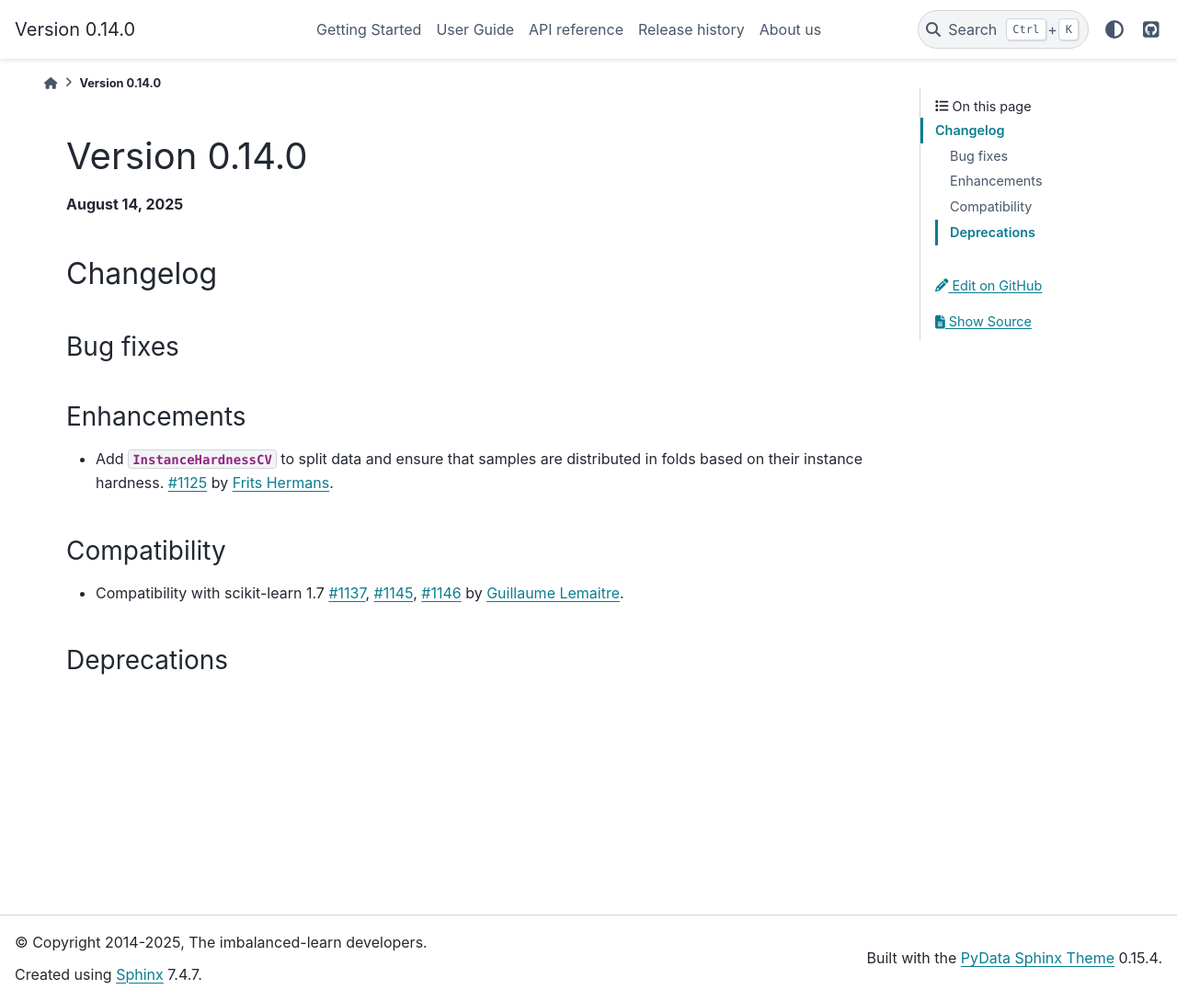
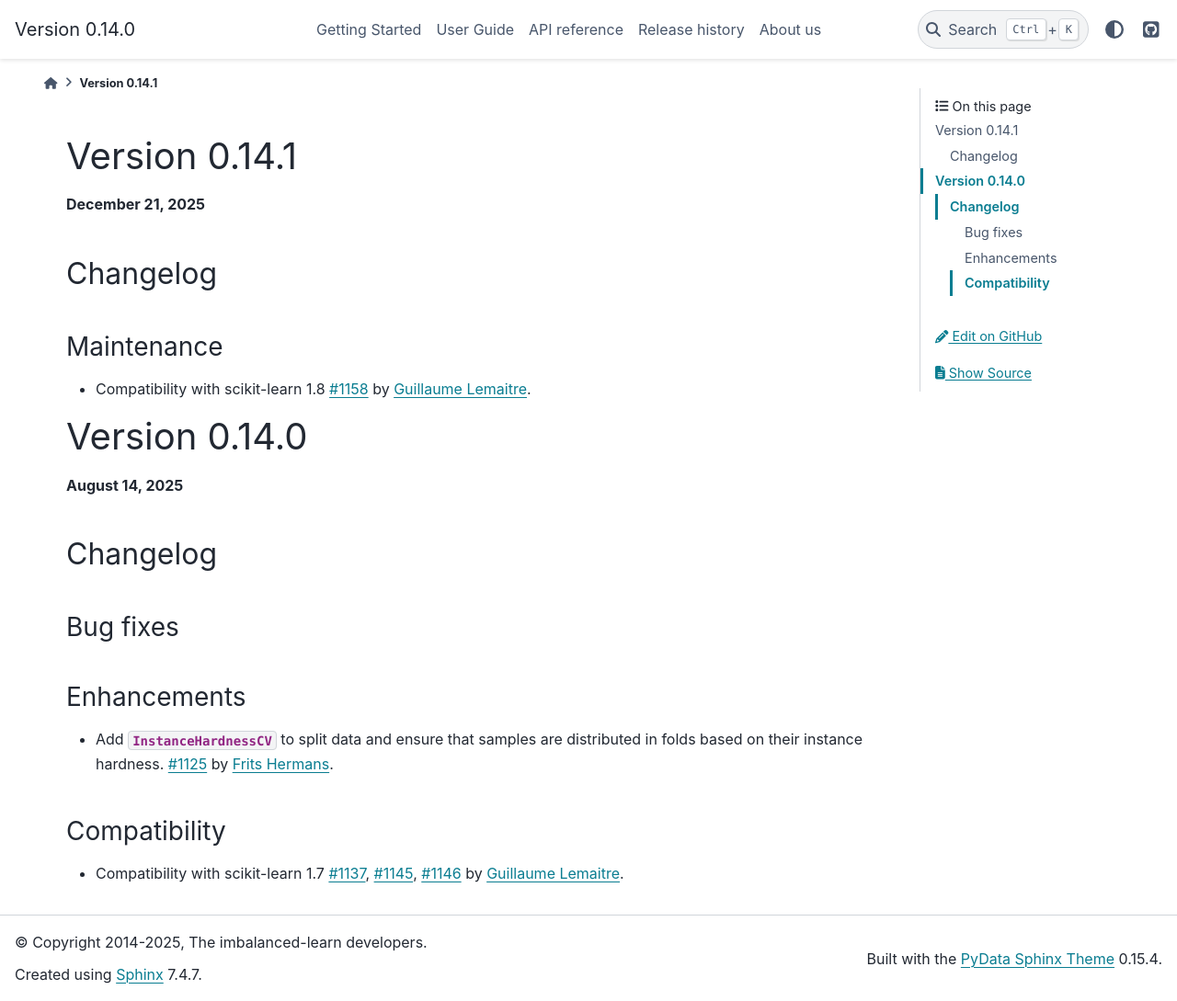
Before and after one commit to scikit-learn-contrib/imbalanced-learn, a Sphinx documentation site: the page built from doc/whats_new/v0.14.rst, in a window 1280 px wide and 1089 px high. Shown: the whole window at 92% size. Built offline with Sphinx 7.4.7 and the PyData theme 0.15.4, drawn with Linux system fonts in a browser that asks for light colours; pages that are not in the unit, such as notebooks, are missing from menus.

Commit message:
DOC add entry in changelog for 0.14.1

```diff
--- a/doc/whats_new/v0.14.rst
+++ b/doc/whats_new/v0.14.rst
@@ -1,4 +1,18 @@
 .. _changes_0_14:
+
+Version 0.14.1
+==============
+
+**December 21, 2025**
+
+Changelog
+---------
+
+Maintenance
+...........
+
+- Compatibility with scikit-learn 1.8
+  :pr:`1158` by :user:`Guillaume Lemaitre <glemaitre>`.
 
 Version 0.14.0
 ==============
@@ -23,6 +37,3 @@
 
 - Compatibility with scikit-learn 1.7
   :pr:`1137`, :pr:`1145`, :pr:`1146` by :user:`Guillaume Lemaitre <glemaitre>`.
-
-Deprecations
-............
```
